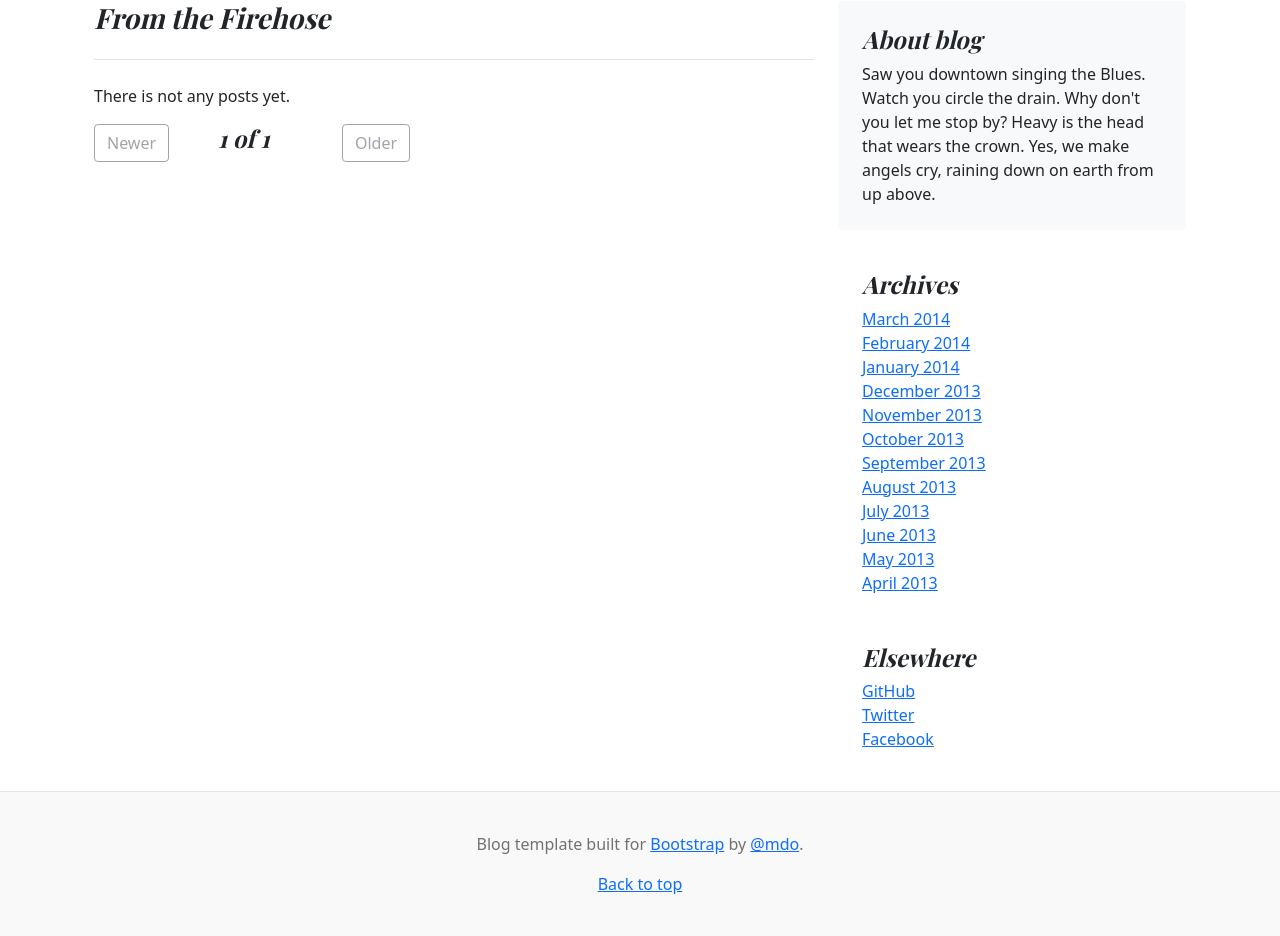
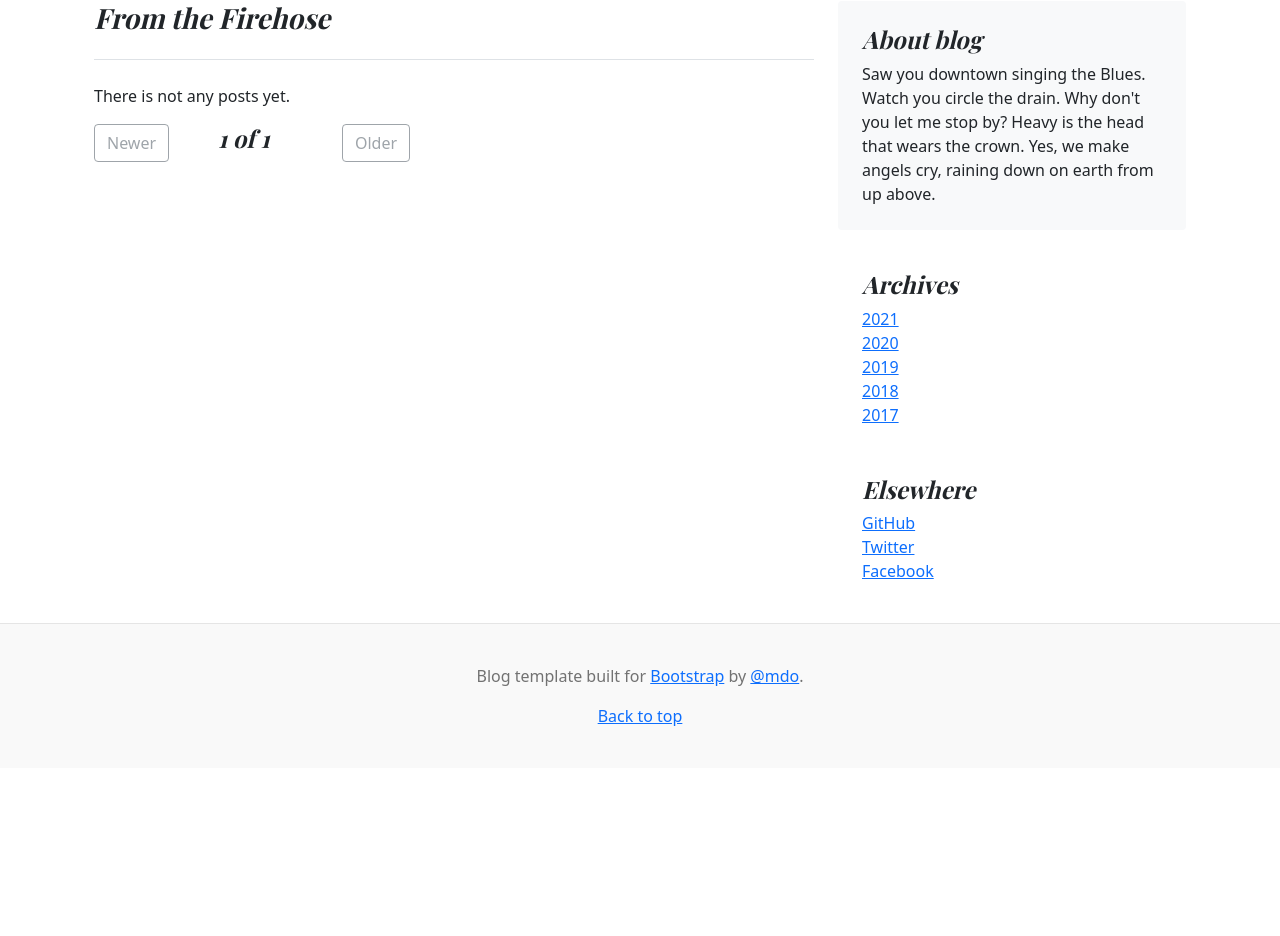
Before and after one commit to Chenger1/Blog-AvadaMedia, a Django app: page / in a window 1280 px wide. Shown: the part 128-1064 px from the top of the page. After the commit the page ends 854 px from the top, so only its background shows below. Run offline with Django 3.2, Linux system fonts and the light colour scheme; data that the repository does not hold is empty.

Commit message:
Add filtering by year

```diff
--- a/blog/blog_app/post_views.py
+++ b/blog/blog_app/post_views.py
@@ -16,9 +16,11 @@ class ListPosts(View):
     model = Post
     template_name = 'post/list_post.html'
 
-    def get(self, request, category_id=None):
+    def get(self, request, category_id=None, year=None):
         if category_id:
             posts = self.model.objects.filter(category=category_id, is_publish=True)
+        elif year:
+            posts = self.model.objects.filter(published_date__year=year)
         else:
             posts = self.model.objects.filter(is_publish=True)
 
--- a/blog/blog_app/templates/post/list_post.html
+++ b/blog/blog_app/templates/post/list_post.html
@@ -25,18 +25,11 @@
       <div class="p-4">
         <h4 class="fst-italic">Archives</h4>
         <ol class="list-unstyled mb-0">
-          <li><a href="#">March 2014</a></li>
-          <li><a href="#">February 2014</a></li>
-          <li><a href="#">January 2014</a></li>
-          <li><a href="#">December 2013</a></li>
-          <li><a href="#">November 2013</a></li>
-          <li><a href="#">October 2013</a></li>
-          <li><a href="#">September 2013</a></li>
-          <li><a href="#">August 2013</a></li>
-          <li><a href="#">July 2013</a></li>
-          <li><a href="#">June 2013</a></li>
-          <li><a href="#">May 2013</a></li>
-          <li><a href="#">April 2013</a></li>
+          <li><a href="{% url 'blog_app:list_archive_view' 2021 %}">2021</a></li>
+          <li><a href="{% url 'blog_app:list_archive_view' 2020 %}">2020</a></li>
+          <li><a href="{% url 'blog_app:list_archive_view' 2019 %}">2019</a></li>
+          <li><a href="{% url 'blog_app:list_archive_view' 2018 %}">2018</a></li>
+          <li><a href="{% url 'blog_app:list_archive_view' 2017 %}">2017</a></li>
         </ol>
       </div>
 
--- a/blog/blog_app/urls.py
+++ b/blog/blog_app/urls.py
@@ -9,6 +9,7 @@ app_name = 'blog_app'
 urlpatterns = [
     path('', post_views.ListPosts.as_view(), name='list_view'),
     path('category/<int:category_id>/', post_views.ListPosts.as_view(), name='list_category_view'),
+    path('archive/<int:year>', post_views.ListPosts.as_view(), name='list_archive_view'),
     path('create_post/', post_views.CreatePost.as_view(), name='create_post_view'),
     path('detail_post/<int:pk>/', post_views.PostDetail.as_view(), name='detail_post_view'),
     path('hide_post/<int:post_id>/', post_views.HidePost.as_view(), name='hide_post_view'),
```
